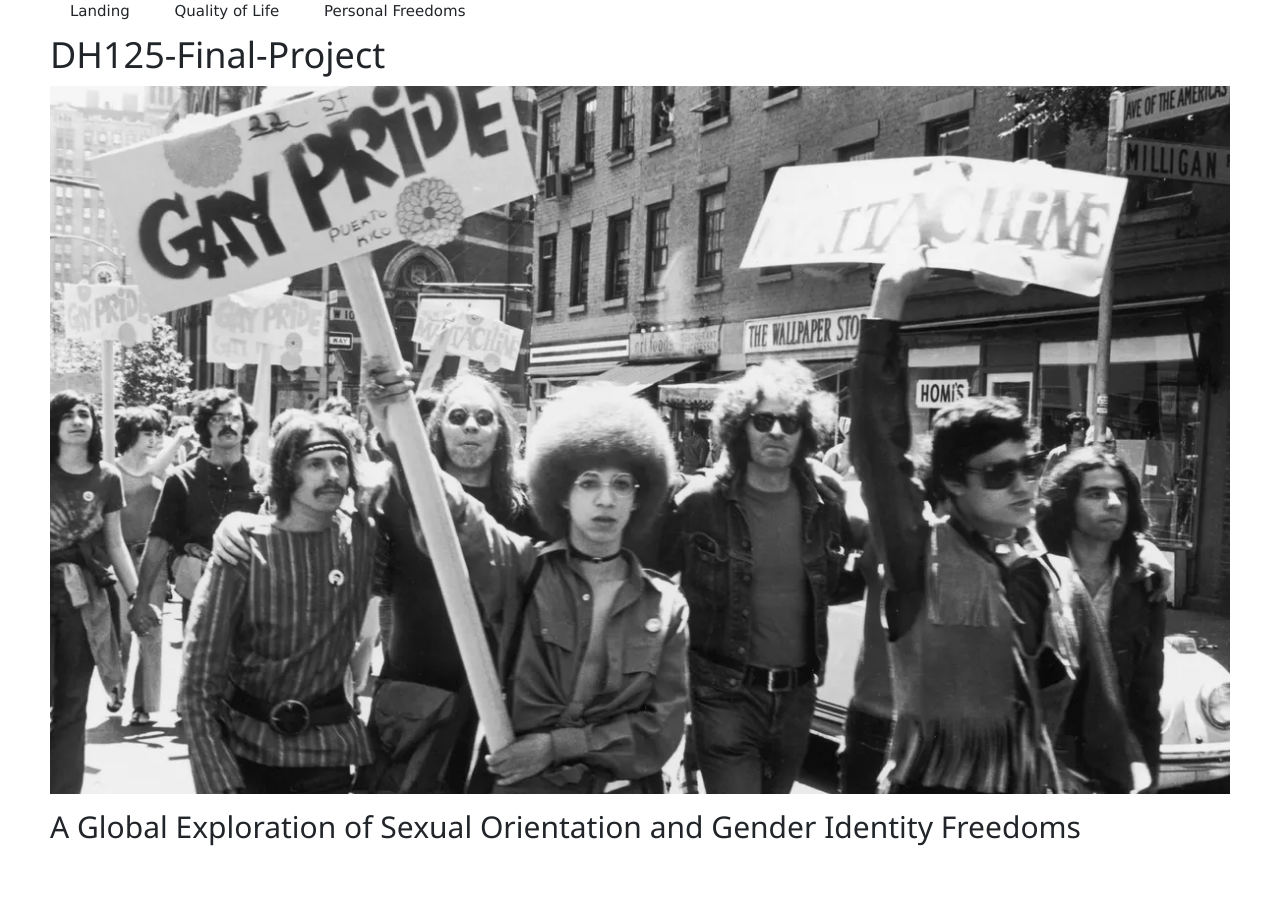
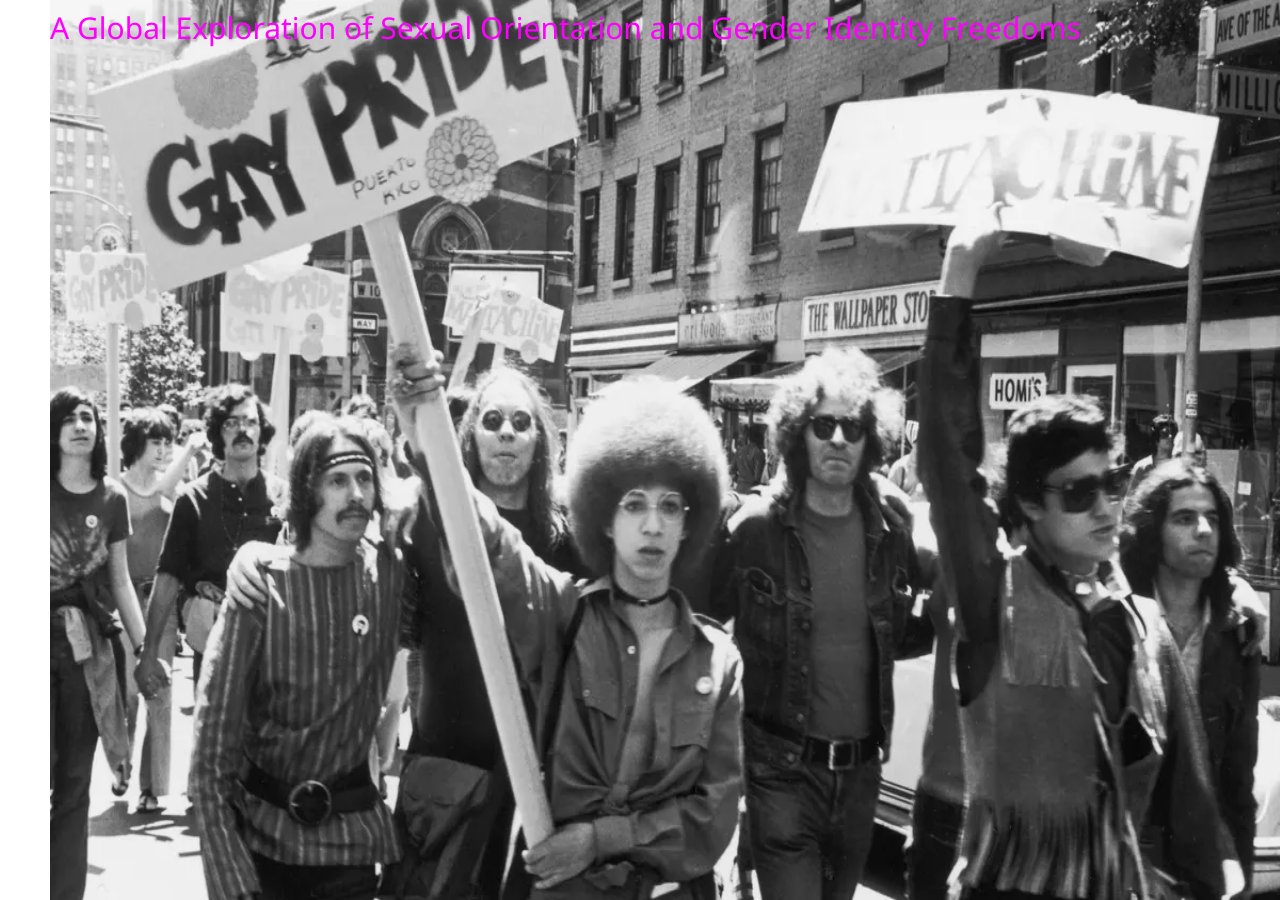
Before and after one commit to LHarrison36/DH125-Final-Project, a Jekyll site: the page built from index.md, in a window 1280 px wide. Built offline with Jekyll 4.4.1, drawn with Linux system fonts in a browser that asks for light colours.

Commit message:
Update template.html

```diff
--- a/_layouts/template.html
+++ b/_layouts/template.html
@@ -13,6 +13,21 @@
 
    img {
       margin: 0px;
+   }
+
+   #titleimage {
+  width: 100%;
+  height: 100%;
+  position: absolute;
+  top: 0;
+   }
+
+   #proj_title {
+      width: 100%;
+      height: 100%;
+      position: absolute;
+      top: 0;
+      color: magenta;
    }
 
 </style>
```
